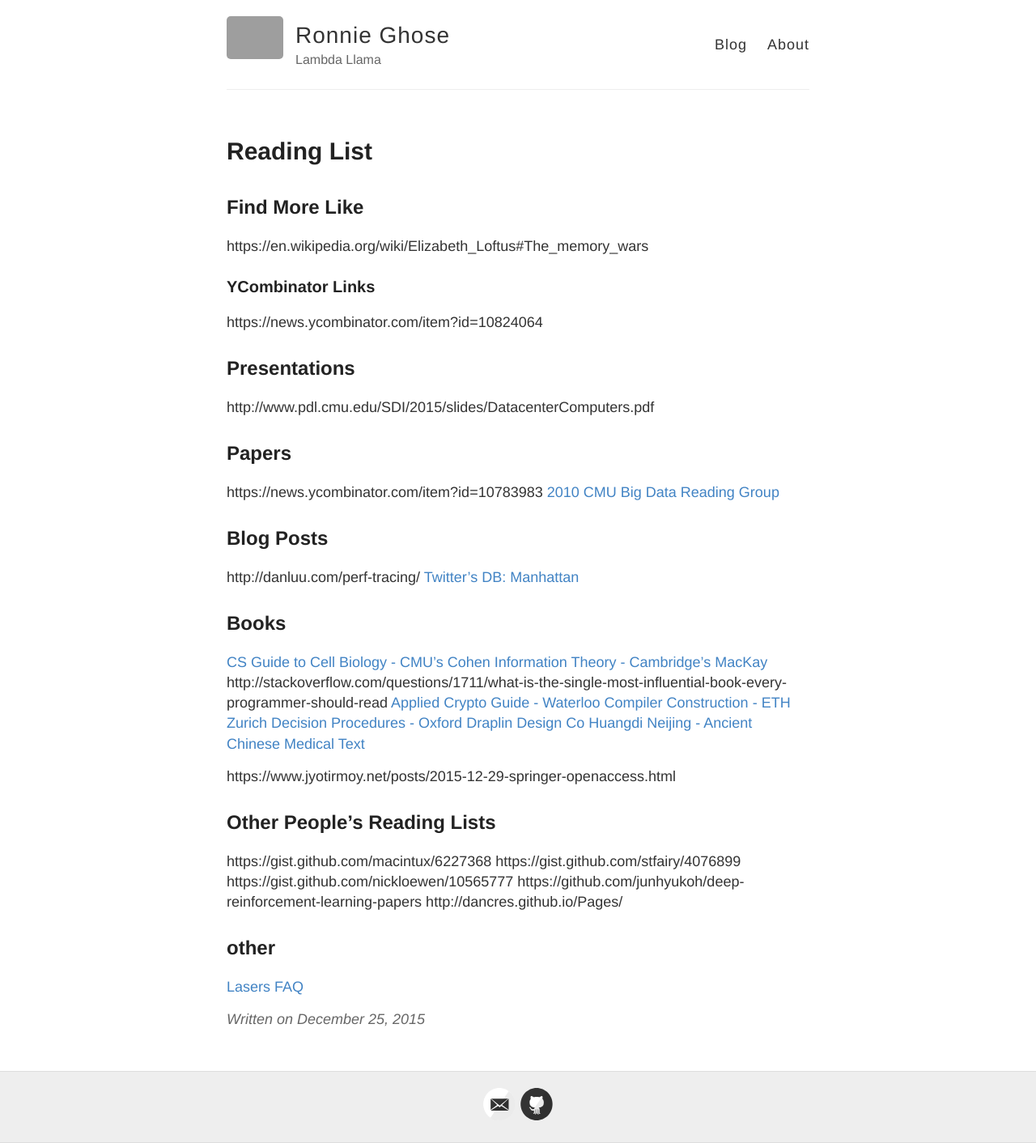
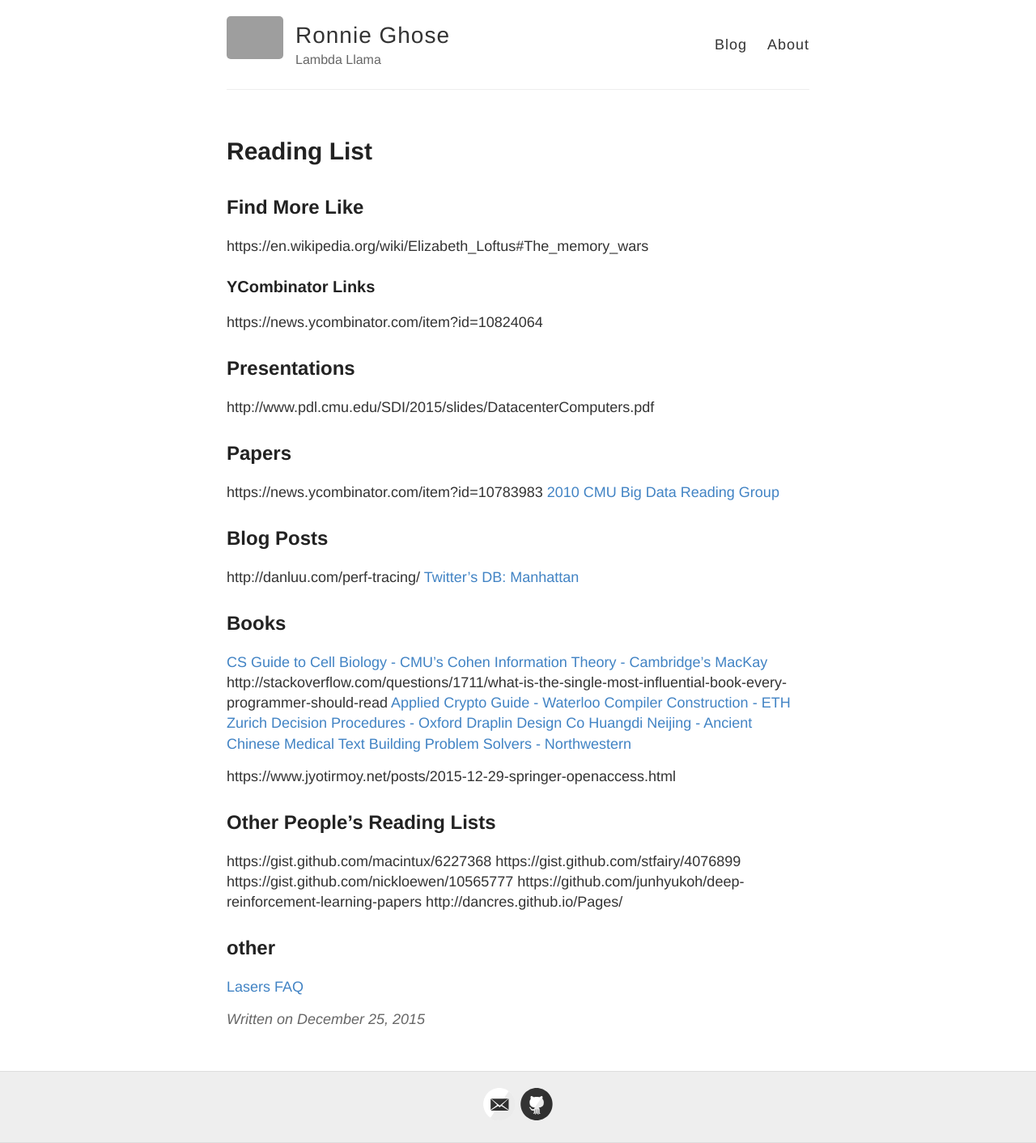
Before and after one commit to RONNCC/ronncc.github, a Jekyll site: the page built from _posts/2015-12-25-ReadingList.md, in a window 1280 px wide. Shown: the whole page at 81% size. Built offline with Jekyll 4.4.1, drawn with Linux system fonts in a browser that asks for light colours; comment, search, counter and statistics services are not loaded; some of the changed lines change nothing that is shown; grey boxes are pictures that could not be loaded.

Commit message:
Updated 2015-12-25-ReadingList.md

```diff
--- a/_posts/2015-12-25-ReadingList.md
+++ b/_posts/2015-12-25-ReadingList.md
@@ -3,14 +3,13 @@
   - Books
 comment: pika
 date: '2015-12-25'
-info:
+info: null
 layout: post
 published: true
 sha: 657772f4b5a13ffc2152e4e854c645b1fe913f01
 slug: ReadingList
 tags: []
-title: 'Reading List'
-
+title: Reading List
 ---
 
 ## Find More Like
@@ -42,6 +41,7 @@
 [Decision Procedures - Oxford](http://www.springer.com/us/book/9783540741046)
 [Draplin Design Co](http://www.amazon.com/exec/obidos/ASIN/1419720171/ref=nosim/camworld)
 [Huangdi Neijing - Ancient Chinese Medical Text](http://www.biblio.nhat-nam.ru/Huang_Di_Nei_Jing_Su_Wen-Unschuld-Tessenow-1-2.pdf)
+[Building Problem Solvers - Northwestern](http://www.qrg.northwestern.edu/BPS/readme.html)
 
 https://www.jyotirmoy.net/posts/2015-12-29-springer-openaccess.html
 
```
